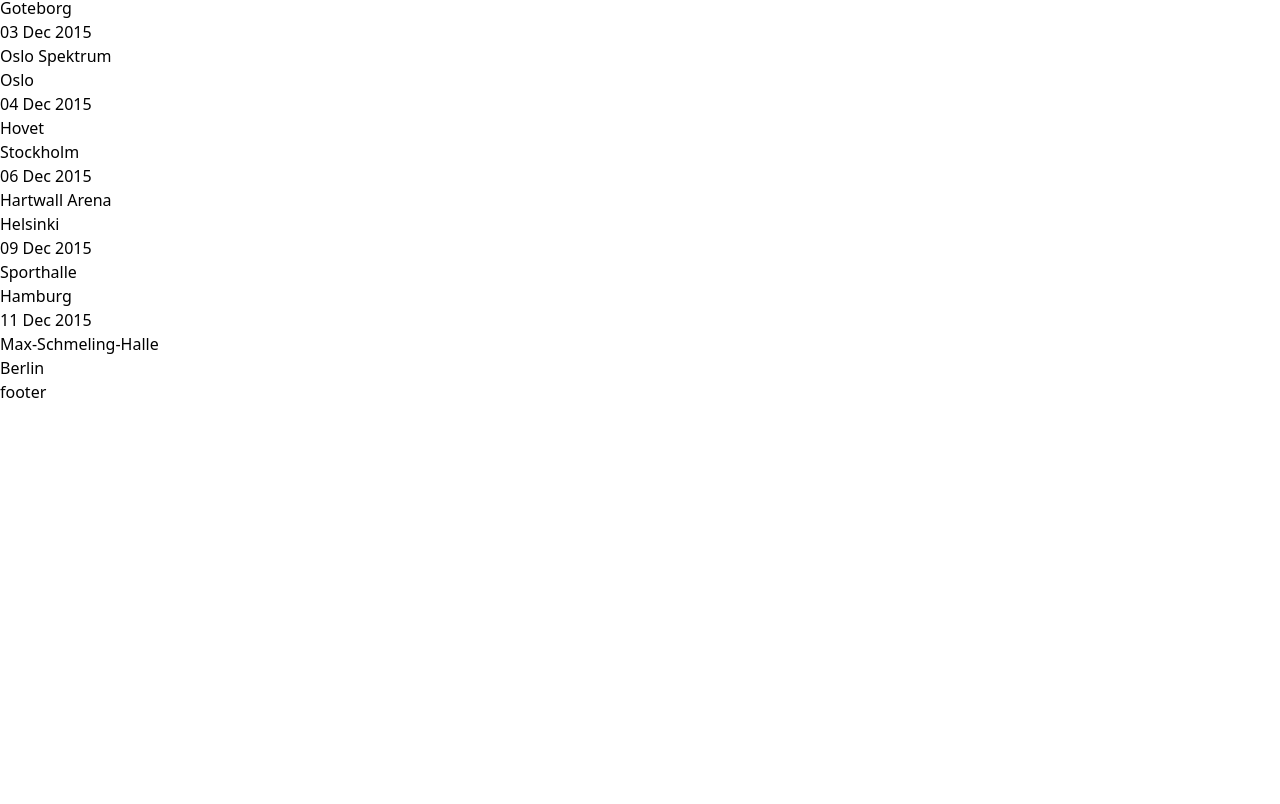
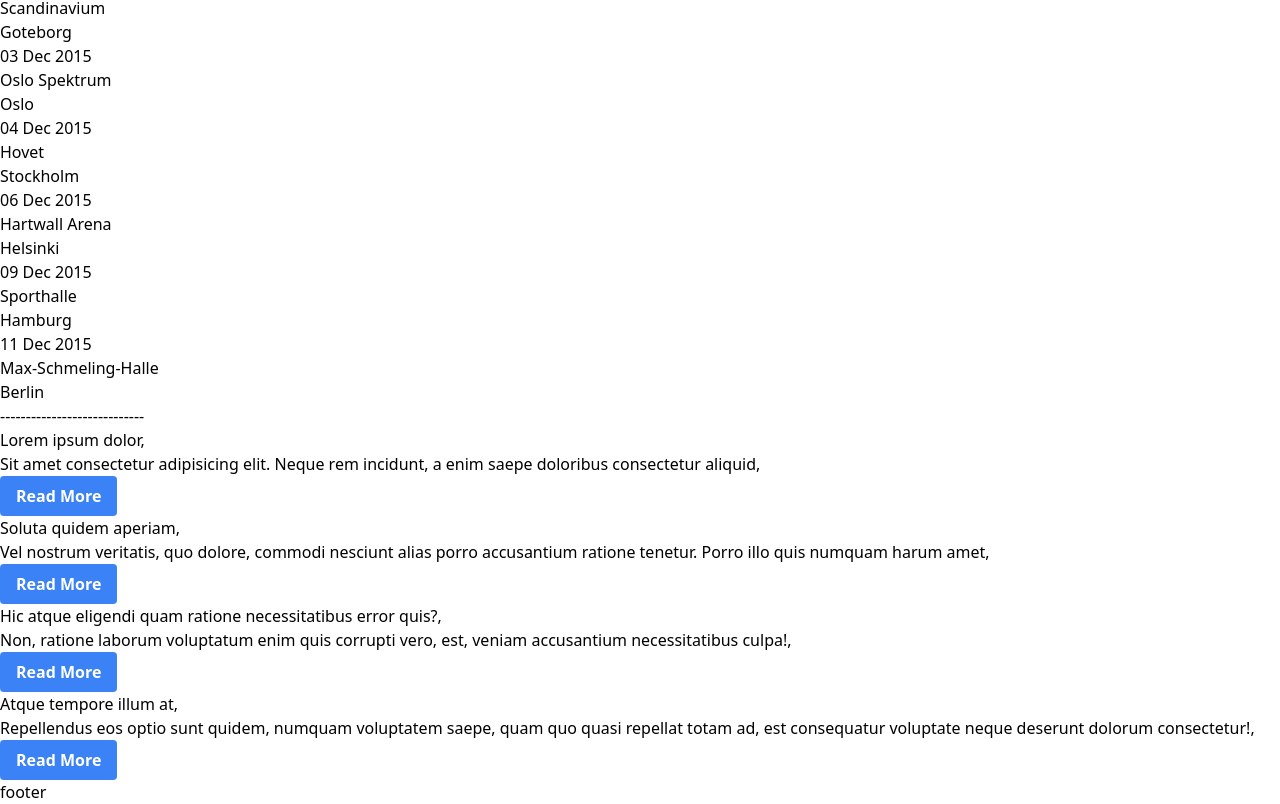
Before and after one commit to andrei-g-git/motorhead-fan-site, a Next.js app: page / in a window 1280 px wide. Shown: the part 828-1632 px from the top of the page. Before the commit the page ends 1232 px from the top, so only its background shows below. Built offline with nearby package versions, Linux system fonts and the light colour scheme.

Commit message:
add interviews

```diff
--- /dev/null
+++ b/content/interviews/interview-1.md
@@ -0,0 +1,16 @@
+---
+title: Lorem ipsum dolor,
+subtitle: Sit amet consectetur adipisicing elit. Neque rem incidunt, a enim saepe doloribus consectetur aliquid,
+---
+Sit amet consectetur adipisicing elit. Neque rem incidunt, a enim saepe doloribus consectetur aliquid,
+laborum magni omnis delectus debitis voluptatum fuga aut natus molestias atque nisi tempore, illo inventore necessitatibus architecto
+deleniti vitae. Dolores autem totam praesentium dolorem, ducimus soluta. Praesentium itaque, quo culpa reiciendis similique optio quos
+eveniet ullam dolorum, error repudiandae illo. Molestias, illum, sequi iure quam odit enim ipsam unde, assumenda culpa aspernatur
+nesciunt saepe accusantium similique reiciendis hic praesentium aperiam eligendi? Modi facilis atque id? Minus hic consequuntur
+temporibus perferendis, incidunt illum soluta ipsa provident ratione veritatis porro cum dolor vel. At perferendis vel laborum voluptas,
+deserunt quidem ut ipsa quis corrupti magni exercitationem odio dicta mollitia ratione nihil suscipit eius totam laudantium facere iste
+esse officiis. Suscipit fugit debitis aspernatur ab accusamus, totam illo necessitatibus voluptatem, reiciendis fugiat possimus quia, eos
+distinctio at est similique magnam eius sunt modi quas dicta? Voluptatem, facilis architecto ipsum dignissimos neque asperiores id in
+aspernatur nam assumenda porro qui, aut omnis reprehenderit corporis. Modi laudantium provident illum, odit dolor architecto saepe accusantium
+corrupti. Qui explicabo omnis molestiae consequatur voluptate est quis. In sed eum quia vel saepe quod sit doloremque, at quis veritatis
+consequatur eaque quos accusamus rem obcaecati! Totam, quibusdam. Cum quas mollitia in voluptatum
--- /dev/null
+++ b/content/interviews/interview-2.md
@@ -0,0 +1,20 @@
+---
+title: Soluta quidem aperiam,
+subtitle: Vel nostrum veritatis, quo dolore, commodi nesciunt alias porro accusantium ratione tenetur. Porro illo quis numquam harum amet,
+---
+Vel nostrum veritatis, quo dolore, commodi nesciunt alias porro accusantium ratione tenetur. Porro illo quis
+numquam harum amet, impedit cumque beatae nostrum tempora atque dolor facere ex dolores laboriosam explicabo quibusdam consectetur ab.
+Reprehenderit modi magnam saepe quas tenetur nisi mollitia culpa id repellat facilis architecto deleniti, cum at quibusdam quos repudiandae
+distinctio aliquam nostrum voluptas tempora illum voluptatum ex consectetur. Pariatur tempore possimus alias a natus, voluptatum vero odio vitae,
+voluptatem, libero aperiam ullam quo nobis provident nisi accusamus. Nisi totam porro, at ratione saepe exercitationem iure quas doloremque
+blanditiis officiis ea eos ipsam iste aperiam. Amet minima minus culpa quae consequatur nobis illo consequuntur dicta dolorem? Necessitatibus
+molestias ad tempora nam maxime fugit aspernatur exercitationem labore dignissimos placeat possimus voluptate dolores blanditiis quam, consequuntur
+tenetur voluptates, recusandae at. Quibusdam porro tenetur quidem quia. Sint soluta ducimus amet voluptatibus iusto maiores eius sequi iure ratione
+doloremque consequuntur dicta molestiae nostrum possimus rerum, tempora incidunt voluptates quia nobis accusantium, delectus illo accusamus libero
+provident. Iusto nostrum, neque sunt adipisci esse odit officiis tempora beatae voluptate nam? Minima consequatur magnam dolores ad officiis ea
+voluptatum maiores! Facere eos possimus sint eligendi autem asperiores, eveniet inventore molestiae adipisci vel tempora maiores debitis sunt
+nostrum rem, in placeat expedita beatae. Hic placeat error neque sunt vel vero impedit libero, architecto, rerum reiciendis praesentium eos quam
+saepe repellat? Nihil nostrum tenetur ipsum obcaecati error. Eaque, sapiente quos accusantium exercitationem veritatis ullam? Aliquid porro, aperiam
+harum quisquam ducimus velit itaque cumque repudiandae dolorum sed magni facilis, cupiditate magnam iusto aspernatur blanditiis cum beatae dolorem
+saepe hic eaque enim vitae debitis! Beatae suscipit, officia qui porro corrupti architecto at iure earum sunt, quisquam eos soluta culpa unde
+accusantium enim consequuntur quaerat quae quod quibusdam totam.
--- /dev/null
+++ b/content/interviews/interview-3.md
@@ -0,0 +1,23 @@
+---
+title: Hic atque eligendi quam ratione necessitatibus error quis?,
+subtitle: Non, ratione laborum voluptatum enim quis corrupti vero, est, veniam accusantium necessitatibus culpa!,
+---
+Non, ratione laborum voluptatum enim quis corrupti vero, est, veniam accusantium
+necessitatibus culpa! Eveniet vero temporibus eius nemo! Doloribus fuga culpa, a praesentium laudantium sapiente aperiam unde tenetur quidem
+assumenda eius natus! Atque ex facilis delectus non possimus quidem quos est veniam et nihil mollitia voluptates commodi animi perspiciatis,
+voluptatibus ratione earum explicabo, molestias rerum assumenda? Distinctio vel ex laboriosam natus! Cupiditate fuga tenetur corrupti, vel possimus
+consequatur, tempora quis vitae maiores voluptate repudiandae nesciunt natus nemo magnam libero facere quam a architecto ullam, aliquam similique!
+Ullam similique, voluptatem incidunt voluptatum est obcaecati repellendus magnam sed recusandae corrupti. Aliquid ratione error, aperiam, laborum
+quod itaque quos earum, natus placeat similique molestias qui explicabo? Porro est soluta, id voluptatum rem harum explicabo alias modi quas
+architecto magnam iusto suscipit atque a similique esse quod, hic iure quisquam quibusdam nobis error corrupti. Dicta culpa ipsam quasi facere
+asperiores aut reprehenderit alias odio beatae quis! Numquam fuga eaque modi ipsum nobis quasi, obcaecati id distinctio, quaerat suscipit molestias
+culpa a ullam officia consequuntur quod aut vitae tempora? Temporibus accusantium blanditiis excepturi quis sunt numquam laudantium quaerat, nemo
+quam suscipit consequuntur qui nam rerum, iste quidem perferendis, similique non doloribus ratione distinctio delectus eius corporis? Enim, quaerat
+id necessitatibus ipsum illo modi veniam! Omnis, nesciunt architecto. Ipsum cum hic sapiente eaque sequi illo repudiandae ipsam voluptate reprehenderit
+saepe suscipit, quibusdam doloremque delectus, eveniet odio aliquid est consequatur magni fuga ut distinctio accusamus molestias. Facere eum officia
+rerum temporibus dolore accusantium. Ullam, dicta sapiente odit quae nemo commodi officiis fugit dolorum alias maxime. Aliquam, ut beatae sunt saepe,
+ea eos doloribus distinctio magnam vitae qui quisquam eius repellendus soluta magni dolorum cum eum voluptate! Illum ab quos velit dolore temporibus
+reiciendis ratione sunt iste, et ipsa a, natus sed commodi repudiandae molestias explicabo iure veritatis amet dolorum soluta. Eius voluptatum optio
+inventore quo, repellat debitis animi. Modi ex debitis facilis fugiat officia! Amet enim vero consectetur nisi voluptates sit, molestiae id ipsam,
+cupiditate eius corporis quo sed atque? Nostrum exercitationem adipisci, sed vero beatae ipsa architecto iusto sunt optio quos dolor ipsum ea dolore
+delectus, saepe itaque soluta!
--- /dev/null
+++ b/content/interviews/interview-4.md
@@ -0,0 +1,12 @@
+---
+title: Atque tempore illum at,
+subtitle: Repellendus eos optio sunt quidem, numquam voluptatem saepe, quam quo quasi repellat totam ad, est consequatur voluptate neque deserunt dolorum consectetur!,
+---
+
+Repellendus eos optio sunt quidem, numquam voluptatem saepe, quam quo quasi repellat totam ad, est consequatur voluptate neque
+deserunt dolorum consectetur! Neque natus consectetur perferendis, dolorem alias ex labore! Magnam, nobis. Veniam velit possimus repellendus recusandae
+consectetur odit quod, harum vitae sit error voluptatem tempore deleniti quisquam voluptas unde consequuntur alias cumque fuga eos expedita animi
+temporibus nostrum. At facilis harum saepe illo doloremque aliquam omnis fuga maxime, natus doloribus cupiditate. Hic suscipit magni fuga quo! Accusantium
+cum aspernatur necessitatibus sapiente animi ipsum officia quam fugiat? Placeat dicta atque autem corporis porro ad fugit quasi facere quo reiciendis
+molestias odio, error ipsa, aspernatur quae distinctio rerum reprehenderit repellendus quam. Doloribus officiis, ex nisi, corporis similique laborum possimus
+asperiores quae unde fugiat error, harum illo. Magnam, sit molestias odio et voluptate esse.
--- a/src/app/(pages)/index.tsx
+++ b/src/app/(pages)/index.tsx
@@ -1,18 +1,28 @@
 import React from 'react'
 import fs from "fs";
 import Link from 'next/link';
-import { NewsPreview, ReadMore, withLink } from '@/components';
+import { ArticlePreview, ReadMore, withLink } from '@/components';
 import { getArticleMetadata } from '../lib';
 import path from 'path';
 import ToursPreview from '@/components/tours/ToursPreview';
 
 const Homeee = (/* {slugs}: {slugs: string[]} */) => {
-    const slugs = getNewsMetadata();
-    const allMetadata = slugs.map(slug => {
+    let slugs = getNewsMetadata();
+    const allArticleMetadata = slugs.map(slug => {
         const data = getArticleMetadata("content/news", slug);
         return {
             slug: slug,
             //{...data}   why doesn't this work?
+            title: data.title,
+            subtitle: data.subtitle
+        }
+    });
+
+    slugs = getInterviewSlugs();
+    const allInterviewMetadata = slugs.map(slug => {
+        const data = getArticleMetadata("content/interviews", slug);
+        return {
+            slug: slug,
             title: data.title,
             subtitle: data.subtitle
         }
@@ -25,17 +35,29 @@
         <div>
             "homeeeeee"
             {
-                allMetadata.map(item =>
+                allArticleMetadata.map(item =>
 
-                    <NewsPreview title={item.title}
+                    <ArticlePreview title={item.title}
                         subtitle={item.subtitle}
                         link={`/news/${item.slug}`}
                         RedirectButton={withLink(ReadMore)}
                     />
                 )
             }
+            -----------------------------
+            <ToursPreview tours={tours} />
+            ----------------------------
+            {
+                allInterviewMetadata.map(item =>
 
-            <ToursPreview tours={tours} />
+                    <ArticlePreview title={item.title}
+                        subtitle={item.subtitle}
+                        link={`/interviews/${item.slug}`}
+                        RedirectButton={withLink(ReadMore)}
+                    />
+                )
+            }
+
         </div>
     )
 }
@@ -50,6 +72,10 @@
     // }
 }
 
+export const getInterviewSlugs = () => {
+    const files = fs.readdirSync("content/interviews");
+    return files.map(fileName => fileName.replace(".md", ""))
+}
 
 // const getContentMetadata = () => {
 //     const files = fs.readdirSync("content/news");
--- /dev/null
+++ b/src/app/(pages)/interviews/[slug]/page.tsx
@@ -0,0 +1,22 @@
+import { getArticleContent } from "@/app/lib";
+import fs from "fs";
+
+const Article = ({params: {slug}}: {params: {slug: string}}) => {
+
+    const content = getArticleContent("content/interviews", slug);
+
+    return (
+        <div>{content}</div>
+    )
+}
+
+export const generateStaticParams = () => {
+    const files = fs.readdirSync("content/interviews");
+    const fileNames = files.filter(file => file.endsWith(".md"));
+    const slugs = fileNames.map(fileName => fileName.replace(".md", ""));
+    return slugs.map(slug => ({ //seems I can simplify this...
+        slug: slug
+    }))
+}
+
+export default Article
--- a/src/app/lib/types/routing.ts
+++ b/src/app/lib/types/routing.ts
@@ -1,4 +1,4 @@
-export type ContentPath = "content/news" | "content/album";
+export type ContentPath = "content/news" | "content/album" | "content/interviews";
 
 export type Params = {
     params: {
--- a/src/components/index.ts
+++ b/src/components/index.ts
@@ -1,4 +1,4 @@
 export {withLink} from "./higher-order/navigation";
 
-export {default as NewsPreview} from "./news/NewsPreview";
+export {default as ArticlePreview} from "./news/ArticlePreview";
 export {default as ReadMore} from "./ReadMode";
--- a/src/components/news/NewsPreview.tsx
+++ b/src/components/news/ArticlePreview.tsx
@@ -1,11 +1,11 @@
-type NewsPreviewProps = {
+type ArticlePreviewProps = {
     title: string,
     subtitle: string,
     link: string,
     RedirectButton: React.FunctionComponent<any>
 }
 
-const NewsPreview = ({title, subtitle, link, RedirectButton}: NewsPreviewProps) => {
+const ArticlePreview = ({title, subtitle, link, RedirectButton}: ArticlePreviewProps) => {
     return (
         <div>
             <h2>{title}</h2>
@@ -15,4 +15,4 @@
     )
 }
 
-export default NewsPreview;
+export default ArticlePreview;
```
Also changed, not shown: content/Interviews.js (line endings or trailing spaces).
